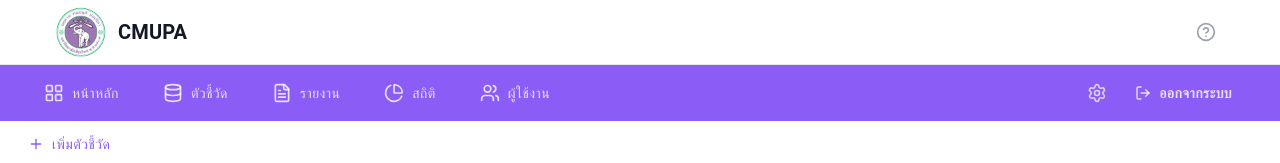
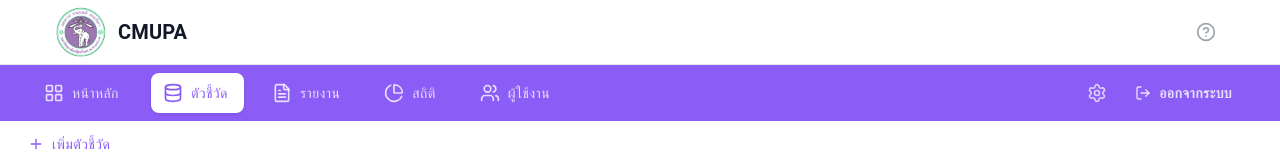
Before and after one commit to Bambool3/project361, a Next.js app in the folder next/: page /kpi in a window 1280 px wide. Shown: the top 163 px of the page. Built offline with nearby package versions, Linux system fonts and the light colour scheme; no server answers; sample sign-in values are in the browser's storage.

Commit message:
kpi nev button

```diff
--- a/next/src/components/navigations/nav-bar.tsx
+++ b/next/src/components/navigations/nav-bar.tsx
@@ -39,7 +39,7 @@ const NavBar = ({ isOpen, onClose }: NavBarProps) => {
 
     const navItems = [
         { name: "หน้าหลัก", icon: LayoutGrid, path: "/topic" },
-        { name: "ตัวชี้วัด", icon: Database, path: "/kpis" },
+        { name: "ตัวชี้วัด", icon: Database, path: "/kpi" },
         // { name: "Dashboards", icon: Monitor, path: "" },
         { name: "รายงาน", icon: FileText, path: "" },
         { name: "สถิติ", icon: PieChart, path: "/analytics" },
```
